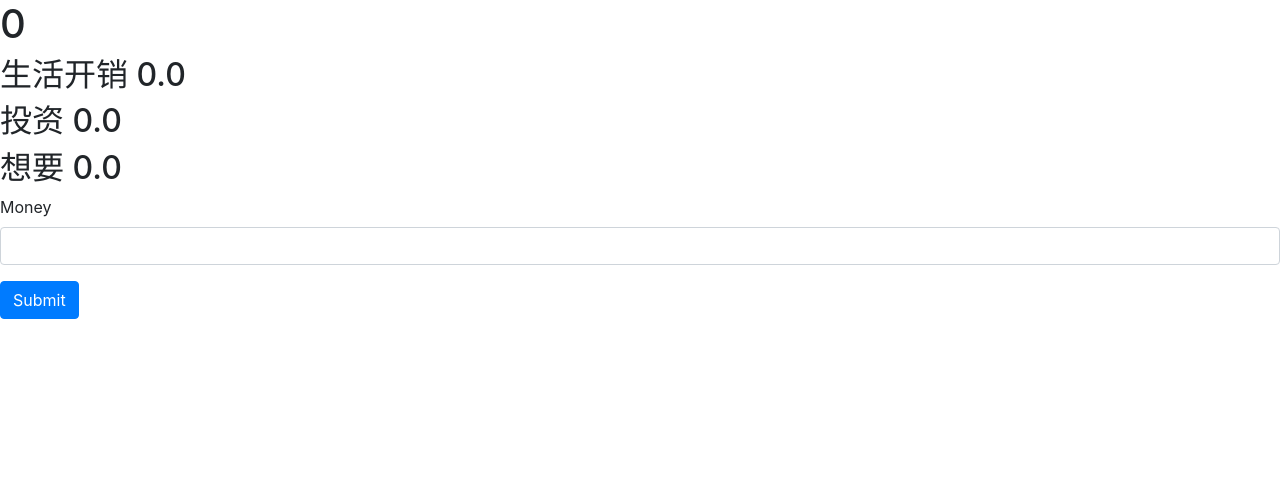
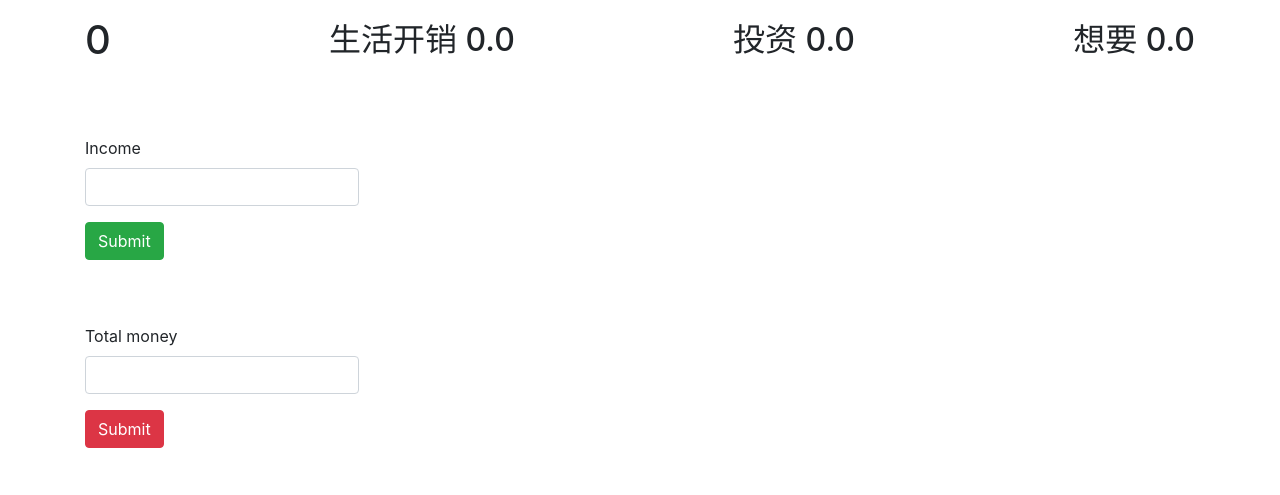
Before and after one commit to kuroye/djangoToDoList, a Django app: page /divider/ in a window 1280 px wide. Shown: the top 495 px of the page. Run offline with Django 4.2, Linux system fonts and the light colour scheme; the visitor is signed in with stand-in values (Sample User, id 1); some libraries are stand-ins or nearby versions.

Commit message:
make a flex table

```diff
--- a/templates/divider.html
+++ b/templates/divider.html
@@ -11,19 +11,44 @@
 
 </head>
 <body>
+
+<div class="container d-flex flex-column mb-4 wrapper">
+    <div class="w-100 d-flex justify-content-between align-items-center mt-3 mb-5 todo-list-header">
         <h1>{{ money }}</h1>
-<h2>生活开销 {{  need }}</h2>
+        <h2>生活开销 {{ need }}</h2>
         <h2>投资 {{ invest }}</h2>
         <h2>想要 {{ want }}</h2>
+    </div>
+    <div class="w-100 d-flex justify-content-between align-items-center mt-3 mb-5 todo-list-header">
 
         <form method="post">
             {% csrf_token %}
             <div class="mb-3">
-    <label for="exampleInputEmail1" class="form-label">Money</label>
-    <input type="text" name="money" class="form-control" id="exampleInputEmail1" aria-describedby="emailHelp">
+                <label for="exampleInputEmail1" class="form-label">Income</label>
+                <input type="text" name="money" class="form-control" id="exampleInputEmail1"
+                       aria-describedby="emailHelp">
             </div>
 
-  <button type="submit" class="btn btn-primary">Submit</button>
+            <button type="submit" class="btn btn-success">Submit</button>
         </form>
+
+    </div>
+    <div class="w-100 d-flex justify-content-between align-items-center mt-3 mb-5 todo-list-header">
+
+        <form method="post">
+            {% csrf_token %}
+            <div class="mb-3">
+                <label for="exampleInputEmail1" class="form-label">Total money</label>
+                <input type="text" name="money" class="form-control" id="exampleInputEmail1"
+                       aria-describedby="emailHelp">
+            </div>
+
+            <button type="submit" class="btn btn-danger">Submit</button>
+        </form>
+
+    </div>
+</div>
+
+
 </body>
 </html>
```
Lines whose indentation alone changed are shown as unchanged.
